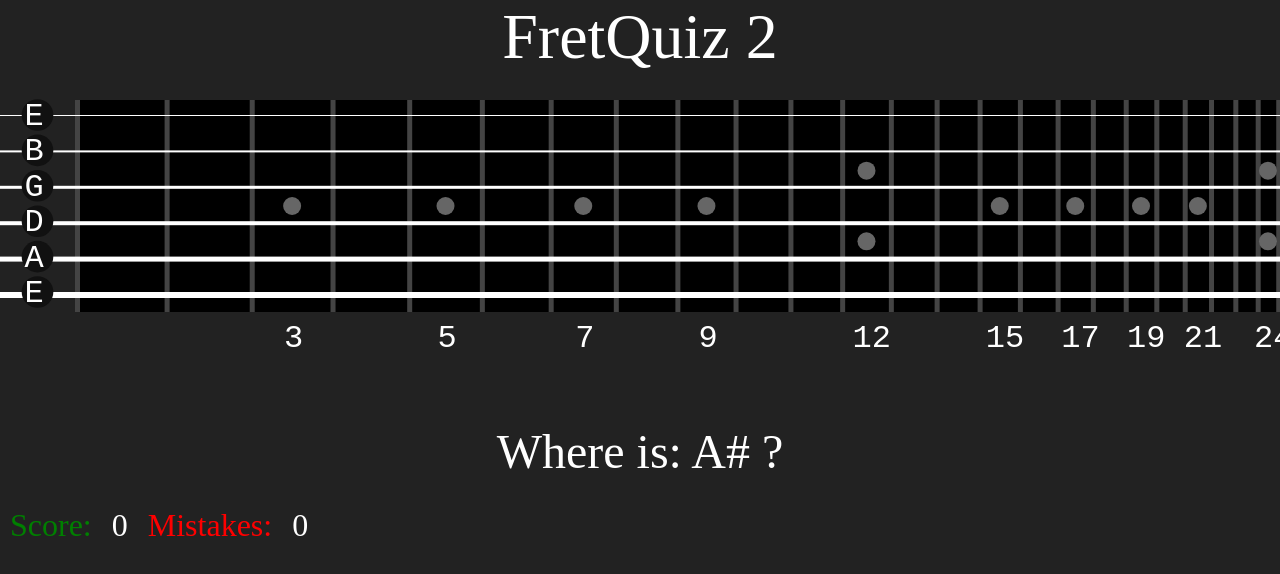
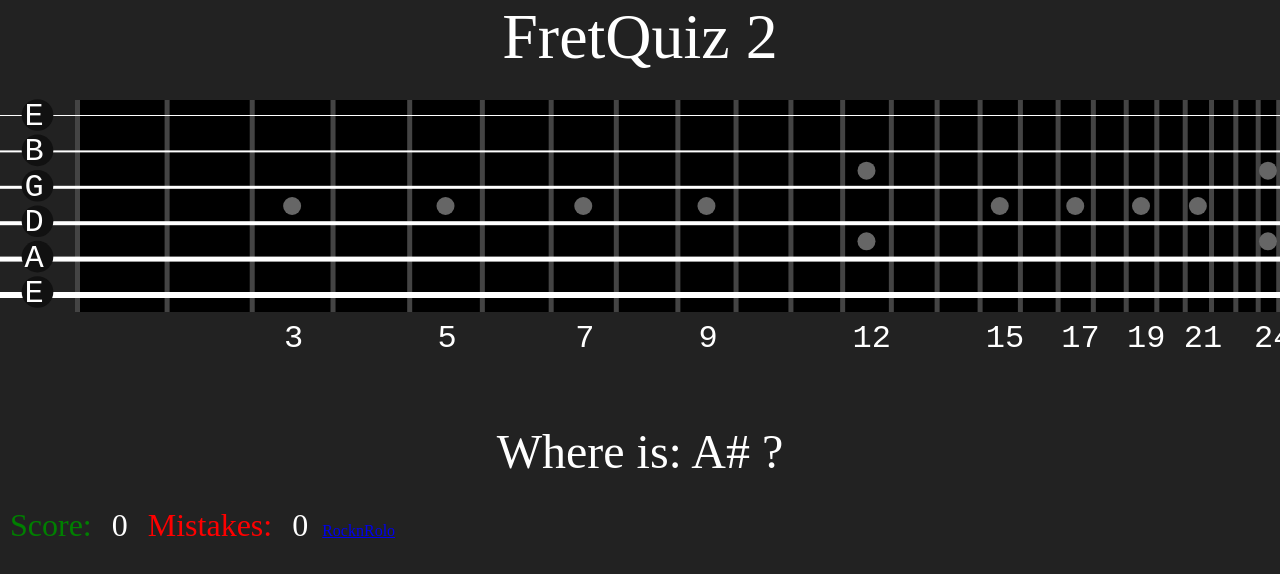
Before and after one commit to RocknRolo/FretQuiz2, a plain HTML site: page index.html in a window 1280 px wide. Drawn offline with Linux system fonts and the light colour scheme.

Commit message:
Update index.html

```diff
--- a/index.html
+++ b/index.html
@@ -18,5 +18,6 @@
         <div id="mistakes_label">Mistakes:</div>
         <div id="mistakes">0</div>
     </div>
+    <a href="https://rocknrolo.github.io/">RocknRolo</a>
 </body>
 </html>
```
